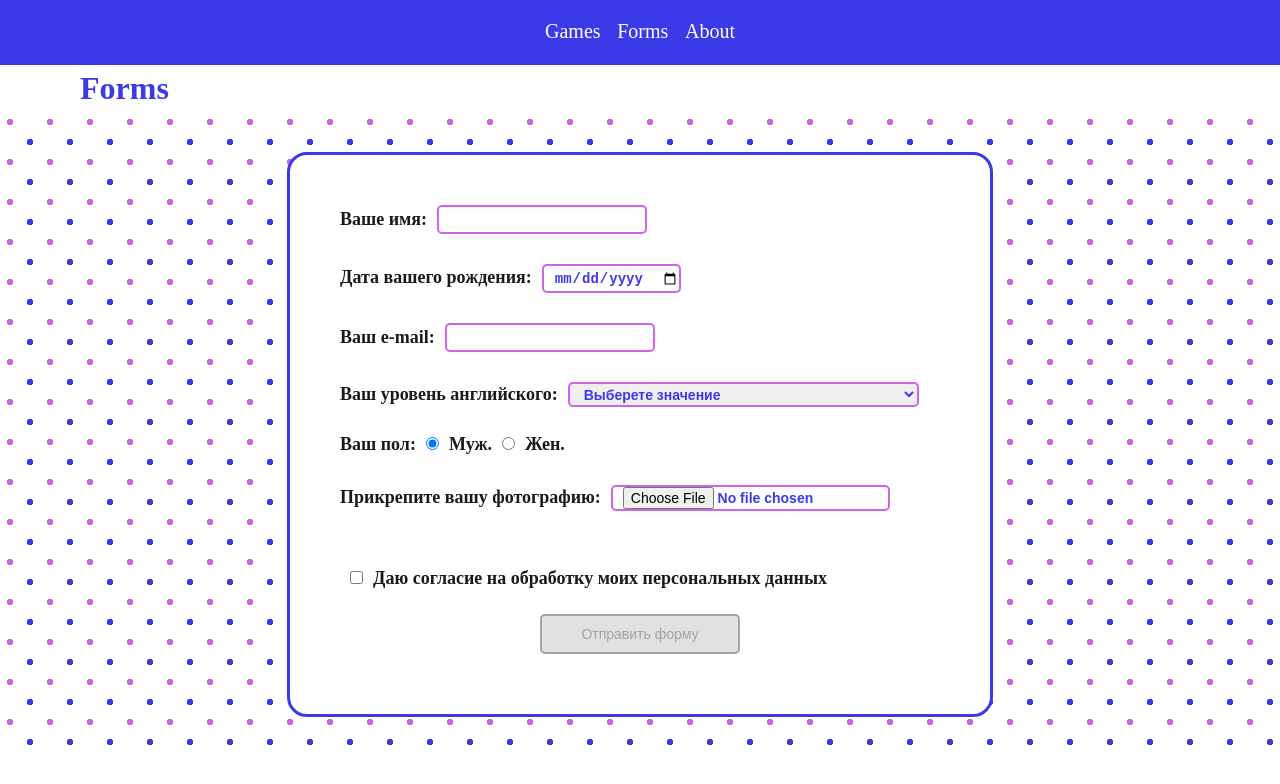
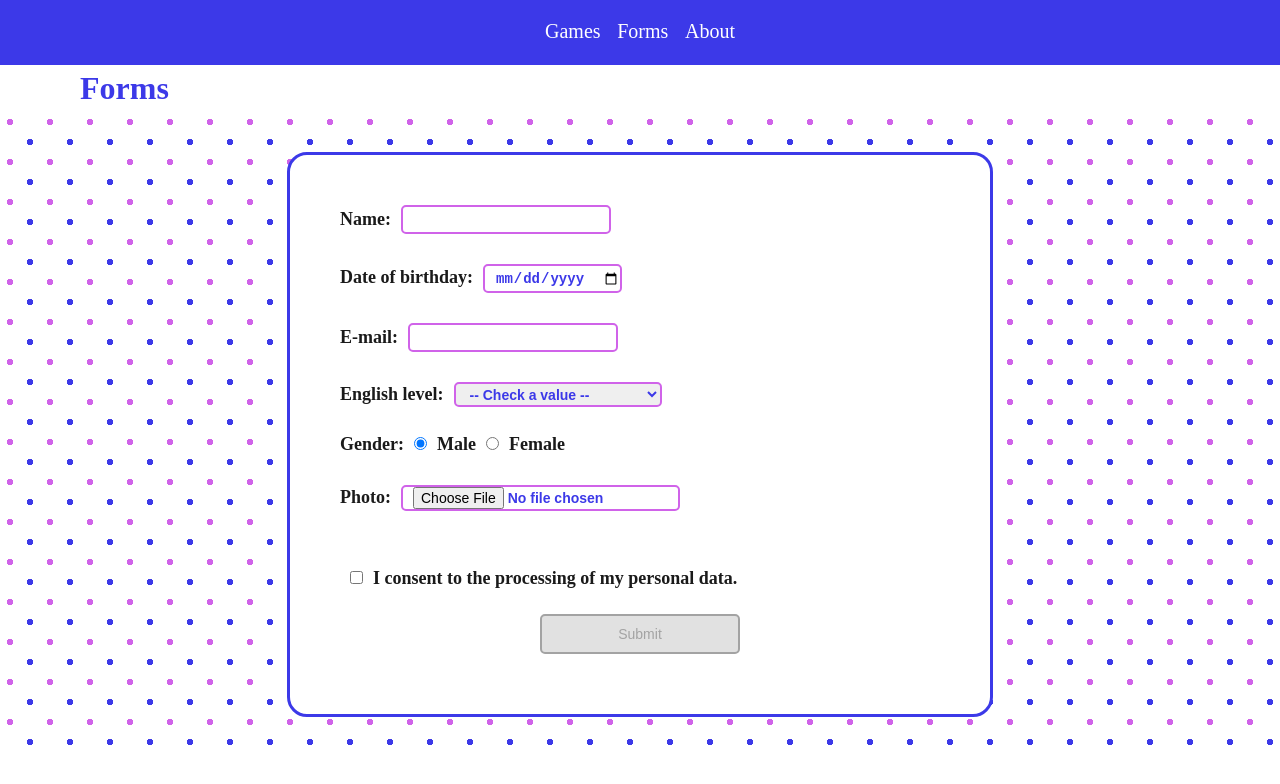
Before and after one commit to ry-ksu/react-redux, a React (Create React App) app: page /forms in a window 1280 px wide. Shown: the top 784 px of the page. Built offline with nearby package versions, Linux system fonts and the light colour scheme; the HTML template or start-up script is replaced by a standard one.

Commit message:
feat: add style

```diff
--- a/src/components/forms/index.tsx
+++ b/src/components/forms/index.tsx
@@ -1,240 +1,44 @@
-import React, { useEffect, useRef, useState } from 'react';
-import { createInput } from './input';
-import { UserProps } from 'types';
+import React, { useState, useRef } from 'react';
 import { useForm } from 'react-hook-form';
+import { UserProps } from '../../types';
+
 import styles from './index.module.css';
 import './style.css';
 
-type FormsProps = {
+type IFormData = {
+  name: string;
+  birthday: string;
+  eMail: string;
+  enLvl: string;
+  gender: string;
+  file: string;
+  PDAgreement: boolean;
+};
+
+type IFormsProps = {
   onSubmit: (card: UserProps) => void;
 };
 
-export const Forms = (props: FormsProps) => {
+export const Forms = (prop: IFormsProps) => {
+  const imgInput = useRef<HTMLImageElement>(null);
+  const [fileCode, setFileCode] = useState('');
+
   const {
     register,
     handleSubmit,
-    formState: { errors },
-  } = useForm();
-
-  const nameInput = useRef<HTMLInputElement>(null);
-  const birthdayInput = useRef<HTMLInputElement>(null);
-  const eMailInput = useRef<HTMLInputElement>(null);
-  const enLvlInput = useRef<HTMLSelectElement>(null);
-  const PDAgreementInput = useRef<HTMLInputElement>(null);
-  const maleInput = useRef<HTMLInputElement>(null);
-  const femaleInput = useRef<HTMLInputElement>(null);
-  const fileInput = useRef<HTMLInputElement>(null);
-  const submitBtn = useRef<HTMLInputElement>(null);
-  const imgInput = useRef<HTMLImageElement>(null);
-
-  const [nameDirty, setNameDirty] = useState(false);
-  const [birthDirty, setBirthDirty] = useState(false);
-  const [eMailDirty, setEMailDirty] = useState(false);
-  const [enLvlDirty, setEnLvlDirty] = useState(false);
-  const [PDAgreementDirty, setPDAgreementDirty] = useState(false);
-  const [fileDirty, setFileDirty] = useState(false);
-  const [submitDirty, setSubmitDirty] = useState(false);
-  const [fileCode, setFileCode] = useState('');
-
-  const [nameError, setNameError] = useState('');
-  const [birthError, setBirthError] = useState('');
-  const [eMailError, setEMailError] = useState('');
-  const [enLvlError, setEnLvlError] = useState('');
-  const [PDAgreementError, setPDAgreementError] = useState('');
-  const [fileError, setFileError] = useState('');
-
-  useEffect(() => {
-    if (submitBtn.current?.hasAttribute('useEffect')) {
-      checkSubmitDisabled();
-      addNewUser();
-    }
+    reset,
+    formState: { isDirty, errors, isValid, isSubmitted },
+  } = useForm<IFormData>({
+    defaultValues: {
+      name: '',
+      birthday: '',
+      eMail: '',
+      enLvl: '',
+      gender: '',
+      file: '',
+      PDAgreement: false,
+    },
   });
-
-  const addNewUser = () => {
-    if (
-      submitBtn.current?.hasAttribute('submitBtnClick') &&
-      !submitBtn.current?.hasAttribute('disabled') &&
-      nameInput.current?.value != null &&
-      birthdayInput.current?.value != null &&
-      eMailInput.current?.value != null &&
-      enLvlInput.current?.value != null &&
-      PDAgreementInput.current != null &&
-      maleInput.current != null &&
-      fileInput.current?.files != null
-    ) {
-      props.onSubmit({
-        name: nameInput.current.value,
-        birthday: birthdayInput.current.value,
-        eMail: eMailInput.current.value,
-        enLvl: enLvlInput.current.value,
-        PDAgreement: true,
-        sex: femaleInput.current?.checked ? 'Жен.' : 'Муж.',
-        file: fileCode,
-      });
-
-      nameInput.current.value = '';
-      birthdayInput.current.value = '';
-      eMailInput.current.value = '';
-      enLvlInput.current.value = 'notChosen';
-      PDAgreementInput.current.checked = false;
-      maleInput.current.checked = true;
-      fileInput.current.value = '';
-      setFileCode('');
-      imgInput.current?.setAttribute('hidden', '');
-
-      submitBtn.current.removeAttribute('useEffect');
-      submitBtn.current.setAttribute('disabled', '');
-    }
-  };
-
-  // const handleSubmit = async (e: React.FormEvent<HTMLFormElement>) => {
-  //   submitBtn.current?.setAttribute('useEffect', '');
-  //   submitBtn.current?.setAttribute('submitBtnClick', '');
-
-  //   e.preventDefault();
-  //   setNameDirty(true);
-  //   setBirthDirty(true);
-  //   setEMailDirty(true);
-  //   setEnLvlDirty(true);
-  //   setPDAgreementDirty(true);
-  //   setFileDirty(true);
-
-  //   // Заставляю компонент перерисовываться, иначе
-  //   // не будет работать useEffect при корректном заполнении со 2+ раза
-  //   if (submitDirty) {
-  //     setSubmitDirty(false);
-  //   } else {
-  //     setSubmitDirty(true);
-  //   }
-
-  //   checkNameErrors();
-  //   checkBirthErrors();
-  //   checkEMailErrors();
-  //   checkEnLvlErrors();
-  //   checkPDAgreementErrors();
-  //   checkFileErrors();
-  // };
-
-  const checkSubmitDisabled = () => {
-    if (submitBtn.current == null) {
-      return;
-    }
-
-    if (
-      !nameDirty &&
-      !birthDirty &&
-      !eMailDirty &&
-      !enLvlDirty &&
-      !PDAgreementDirty &&
-      !fileDirty &&
-      (nameInput || birthdayInput || eMailInput || enLvlDirty || PDAgreementInput)
-    ) {
-      submitBtn.current.removeAttribute('disabled');
-    } else {
-      submitBtn.current.setAttribute('disabled', '');
-    }
-  };
-
-  const checkNameErrors = () => {
-    const re = /\d/;
-    const nameValue = String(nameInput.current?.value);
-
-    if (re.test(nameValue)) {
-      setNameError('Имя не может содержать цифры');
-    } else if (nameValue.length === 0) {
-      setNameError('Необходимо ввести имя');
-    } else if (nameValue.length === 1) {
-      setNameError('Имя не может состоять из одной буквы');
-    } else {
-      setNameError('');
-      setNameDirty(false);
-    }
-  };
-
-  const checkBirthErrors = () => {
-    const yearMilliseconds = 24 * 60 * 60 * 1000 * 365;
-    const necessaryYearsOld = 2;
-    const birthValue = String(birthdayInput.current?.value);
-
-    if (birthValue.length === 0) {
-      setBirthError('Необходимо заполнить дату рождения');
-    } else if (new Date() < new Date(birthValue)) {
-      setBirthError('К сожалению, вы еще не родились');
-    } else if (
-      Date.now() <
-      Date.parse(String(birthdayInput.current?.value)) + yearMilliseconds * necessaryYearsOld
-    ) {
-      setBirthError(`Заполнять форму можно только с ${necessaryYearsOld} лет`);
-    } else {
-      setBirthError('');
-      setBirthDirty(false);
-    }
-  };
-
-  const checkEMailErrors = () => {
-    const re = /^([A-Za-z0-9_\-\.])+\@([A-Za-z0-9_\-\.])+\.([A-Za-z]{2,4})$/;
-    const eMailValue = String(eMailInput.current?.value);
-
-    if (eMailValue.length === 0) {
-      setEMailError('Необходимо ввести e-mail');
-    } else if (!re.test(eMailValue)) {
-      setEMailError('Проверьте корректность введенной почты');
-    } else {
-      setEMailError('');
-      setEMailDirty(false);
-    }
-  };
-
-  const checkEnLvlErrors = () => {
-    if (enLvlInput.current?.value === 'notChosen') {
-      setEnLvlError('Необходимо выбрать уровень английского языка');
-    } else {
-      setEnLvlError('');
-      setEnLvlDirty(false);
-    }
-  };
-
-  const checkPDAgreementErrors = () => {
-    if (!PDAgreementInput.current?.checked) {
-      setPDAgreementError('Необходимо дать согласие на обработку персональных данных');
-    } else {
-      setPDAgreementError('');
-      setPDAgreementDirty(false);
-    }
-  };
-
-  const checkFileErrors = () => {
-    if (fileInput.current?.files?.length === 0) {
-      setFileError('Необходимо загрузить фотографию');
-    } else {
-      setFileError('');
-      setFileDirty(false);
-    }
-  };
-
-  const handlerInputChange = (e: React.ChangeEvent<HTMLInputElement | HTMLSelectElement>) => {
-    submitBtn.current?.removeAttribute('submitBtnClick');
-    switch (e.target.name) {
-      case 'name':
-        nameDirty && checkNameErrors();
-        break;
-      case 'birthday':
-        birthDirty && checkBirthErrors();
-        break;
-      case 'e-mail':
-        eMailDirty && checkEMailErrors();
-        break;
-      case 'enLvl':
-        enLvlDirty && checkEnLvlErrors();
-        break;
-      case 'PDAgreement':
-        PDAgreementDirty && checkPDAgreementErrors();
-        break;
-      case 'file':
-        fileDirty && checkFileErrors();
-    }
-    checkSubmitDisabled();
-  };
 
   const handlerFileChange = (e: React.ChangeEvent<HTMLInputElement>) => {
     if (e.target.files == null) {
@@ -248,128 +52,130 @@ export const Forms = (props: FormsProps) => {
     reader.readAsDataURL(e.target.files[0]);
 
     imgInput.current?.removeAttribute('hidden');
-    handlerInputChange(e);
+  };
+
+  const onSubmit = (data: IFormData) => {
+    data.file = fileCode;
+    prop.onSubmit(data);
+    reset();
+    setFileCode('');
+    imgInput.current?.setAttribute('hidden', '');
   };
 
   return (
-    <>
+    <div data-testid="pages/about">
       <h1 className={styles.header}>Forms</h1>
       <div className={styles.formWrapper}>
-        <form
-          data-testid="user-form"
-          onSubmit={handleSubmit((data) => {
-            console.log(data);
-          })}
-        >
-          {/* {createInput(
-            'name',
-            'top',
-            'Ваше имя:',
-            'text',
-            'name',
-            nameDirty,
-            nameError,
-            nameInput,
-            handlerInputChange
-          )} */}
+        <form onSubmit={handleSubmit((data) => onSubmit(data))}>
+          <label>
+            Name:
+            <input
+              data-testid="name"
+              type="text"
+              {...register('name', {
+                required: 'Name is required',
+                pattern: {
+                  value: /^[A-Za-z]+$/i,
+                  message: 'Name must not include numbers',
+                },
+                minLength: {
+                  value: 2,
+                  message: 'Min length is 2',
+                },
+              })}
+            />
+          </label>
+          <p className="error">{errors.name && String(errors.name.message)}</p>
 
           <label>
-            Ваше имя:
+            Date of birthday:
             <input
-              data-testid="name"
-              // onChange={handlerInputChange}
-              type="text"
-              {...register('name', { required: true, minLength: 4 })}
-              ref={nameInput}
+              data-testid="birthday"
+              type="date"
+              {...register('birthday', { required: 'Birthday is required' })}
             />
           </label>
-          {nameDirty && nameError && <div className="error">{nameError}</div>}
-          {createInput(
-            'birthday',
-            'top',
-            'Дата вашего рождения:',
-            'date',
-            'birthday',
-            birthDirty,
-            birthError,
-            birthdayInput,
-            handlerInputChange
-          )}
-
-          {createInput(
-            'e-mail',
-            'top',
-            'Ваш e-mail:',
-            'text',
-            'e-mail',
-            eMailDirty,
-            eMailError,
-            eMailInput,
-            handlerInputChange
-          )}
+          <p className="error">{errors.birthday && String(errors.birthday.message)}</p>
 
           <label>
-            Ваш уровень английского:
-            <select data-testid="enLvl" onChange={handlerInputChange} name="enLvl" ref={enLvlInput}>
-              <option value="notChosen">Выберете значение</option>
-              <option value="a0">Не изучал данный язык</option>
-              <option value="a1">(А1) – начальный</option>
-              <option value="a2">(А2) – ниже среднего</option>
-              <option value="b1">(В1) – средний</option>
-              <option value="b2">(В2) – выше среднего</option>
-              <option value="c1">(C1) – продвинутый</option>
-              <option value="c2">(C2) – профессиональный уровень владения</option>
+            E-mail:
+            <input
+              data-testid="eMail"
+              type="text"
+              {...register('eMail', {
+                required: 'E-mail is required',
+                pattern: {
+                  value: /^([A-Za-z0-9_\-\.])+\@([A-Za-z0-9_\-\.])+\.([A-Za-z]{2,4})$/,
+                  message: 'Check validation e-mail',
+                },
+              })}
+            />
+          </label>
+          <p className="error">{errors.eMail && String(errors.eMail.message)}</p>
+
+          <label>
+            English level:
+            <select
+              data-testid="enLvl"
+              {...register('enLvl', { required: 'English level is required' })}
+            >
+              <option value="">-- Check a value --</option>
+              <option value="a0">I have not studied English</option>
+              <option value="a1">(А1) – Beginner</option>
+              <option value="a2">(А2) – Elementary</option>
+              <option value="b1">(В1) – Intermediate</option>
+              <option value="b2">(В2) – Upper-Intermediate</option>
+              <option value="c1">(C1) – Advanced</option>
+              <option value="c2">(C2) – Proficiency</option>
             </select>
           </label>
-          {enLvlDirty && enLvlError && <div className="error">{enLvlError}</div>}
+          <p className="error">{errors.enLvl && String(errors.enLvl.message)}</p>
 
           <p>
-            Ваш пол:
+            Gender:
             <label>
-              <input type="radio" name="sex" defaultChecked ref={maleInput} />
-              Муж.
+              <input type="radio" value="male" {...register('gender')} defaultChecked />
+              Male
             </label>
             <label>
-              <input type="radio" name="sex" ref={femaleInput} />
-              Жен.
+              <input type="radio" value="female" {...register('gender')} />
+              Female
             </label>
           </p>
 
           <label>
-            Прикрепите вашу фотографию:
+            Photo:
             <input
               data-testid="file"
-              onChange={handlerFileChange}
               type="file"
-              name="file"
-              ref={fileInput}
               accept="image/*,.png,.jpg,.gif,.web"
+              {...register('file', {
+                required: 'Photo is required',
+                onChange: handlerFileChange,
+              })}
             />
             <img src={fileCode} ref={imgInput} hidden />
           </label>
-          {fileDirty && fileError && <div className="error">{fileError}</div>}
+          <p className="error">{errors.file && String(errors.file.message)}</p>
 
-          {createInput(
-            'PDAgreement',
-            'bottom',
-            'Даю согласие на обработку моих персональных данных',
-            'checkbox',
-            'PDAgreement',
-            PDAgreementDirty,
-            PDAgreementError,
-            PDAgreementInput,
-            handlerInputChange
-          )}
+          <label>
+            <input
+              data-testid="PDAgreement"
+              type="checkbox"
+              {...register('PDAgreement', { required: 'Agreement is required' })}
+            />
+            I consent to the processing of my personal data.
+          </label>
+          <p className="error">{errors.PDAgreement && String(errors.PDAgreement.message)}</p>
 
           <input
             data-testid="user-form/submit-btn"
             type="submit"
-            value="Отправить форму"
-            disabled
-            ref={submitBtn}
+            value="Submit"
+            disabled={isSubmitted ? !isValid : !isDirty}
           />
         </form>
       </div>
-    </>
+    </div>
   );
 };
--- a/src/components/pages/About.tsx
+++ b/src/components/pages/About.tsx
@@ -53,7 +53,7 @@ export const About = () => {
 
   return (
     <div data-testid="pages/about">
-      <h1>About us</h1>
+      <h1>Forms</h1>
       <form onSubmit={handleSubmit((data) => onSubmit(data))}>
         <label>
           Your name:
@@ -77,7 +77,11 @@ export const About = () => {
 
         <label>
           Your date of birthday:
-          <input type="date" {...register('birthday', { required: 'This is required' })} />
+          <input
+            data-testid="birthday"
+            type="date"
+            {...register('birthday', { required: 'This is required' })}
+          />
         </label>
         <p>{errors.birthday && String(errors.birthday.message)}</p>
 
@@ -140,8 +144,12 @@ export const About = () => {
         <p>{errors.file && String(errors.file.message)}</p>
 
         <label>
-          <input type="checkbox" {...register('PDAgreement', { required: 'This is required' })} />I
-          consent to the processing of my personal data.
+          <input
+            data-testid="PDAgreement"
+            type="checkbox"
+            {...register('PDAgreement', { required: 'This is required' })}
+          />
+          I consent to the processing of my personal data.
         </label>
         <p>{errors.PDAgreement && String(errors.PDAgreement.message)}</p>
 
--- a/src/components/pages/Games.tsx
+++ b/src/components/pages/Games.tsx
@@ -64,7 +64,7 @@ export const Games = () => {
     <div data-testid="pages/games">
       <Search loading={loading} onSubmit={onSubmit} />
       <APICards isLoad={dataIsLoad} games={games} onClick={onClickCard} />
-      <Modal status={status} active={modalActive} onClick={onClick} content={cardContent} />
+      {modalActive && <Modal status={status} onClick={onClick} content={cardContent} />}
     </div>
   );
 };
--- a/src/components/userCards/index.tsx
+++ b/src/components/userCards/index.tsx
@@ -18,7 +18,7 @@ export const UserCards = (props: UserCardProps) => {
           <img src={user.file} />
           <div className={style.content}>
             <h3>
-              {user.name} ({user.sex})
+              {user.name} ({user.gender})
             </h3>
             <h5>
               Почта: <strong>{user.eMail}</strong>
--- a/src/types/index.tsx
+++ b/src/types/index.tsx
@@ -4,7 +4,7 @@ export type UserProps = {
   eMail: string;
   enLvl: string;
   PDAgreement: boolean;
-  sex: string;
+  gender: string;
   file: string;
 };
 
```
Also changed, not shown: src/components/modal/index.tsx (+1 -6 lines), src/components/pages/UserForms.tsx (+2 -7 lines), 2 other files (tests, documents, lock files or other folders).
